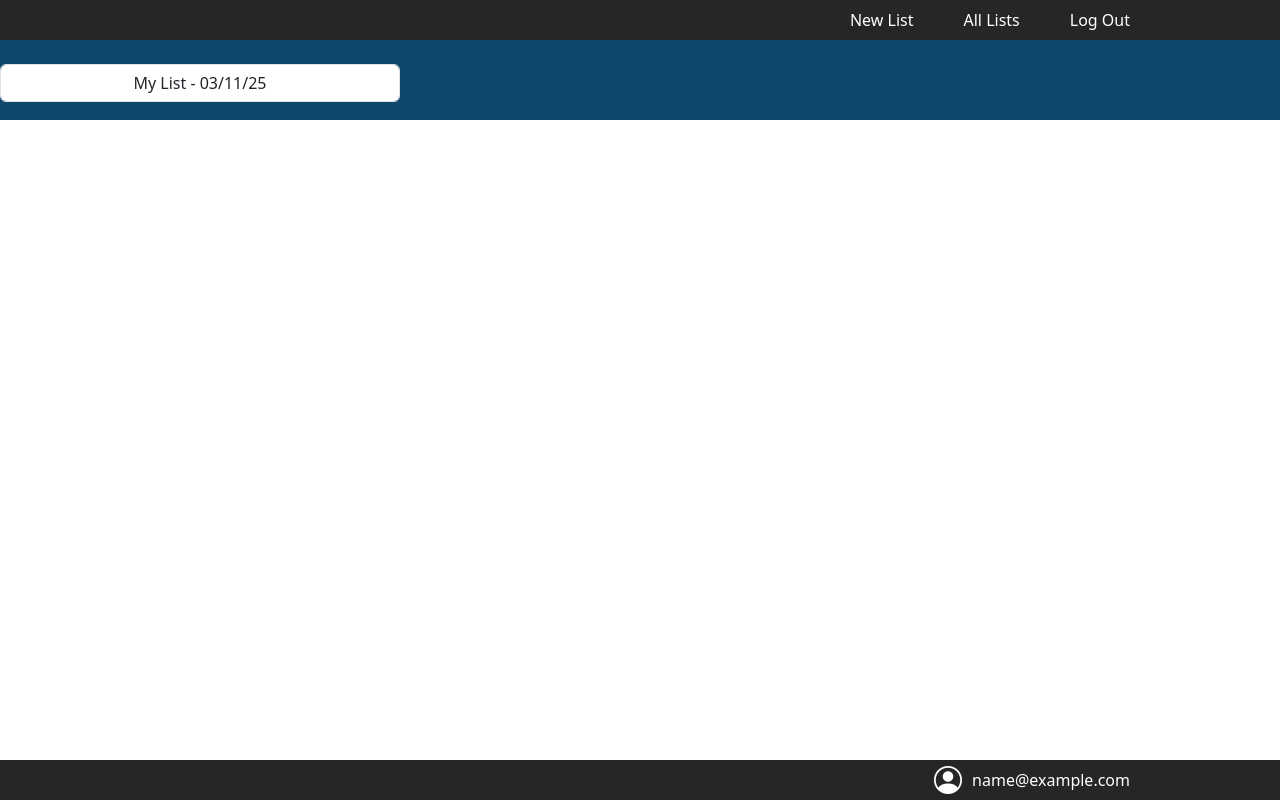
After one commit to BolognaKenshin/to-do-list, a Flask app: page /new-list in a window 1280 px wide. The commit adds this page. Run offline with Flask 3, Linux system fonts and the light colour scheme; the visitor is signed in with stand-in values (Sample User, id 1); some libraries are stand-ins or nearby versions.

Commit message:
Dev Branch

```diff
--- a/forms.py
+++ b/forms.py
@@ -1,21 +1,25 @@
+import datetime
 from flask_wtf import FlaskForm
 from wtforms import BooleanField, ColorField, StringField, SubmitField, PasswordField
 from wtforms.validators import DataRequired
 
+now = datetime.datetime.now()
+formatted_date= now.strftime("%m/%d/%y")
+
 # For Registering a new user
 class NewUserForm(FlaskForm):
     email = StringField("E-mail Address", validators=[DataRequired()])
-    password = PasswordField("Password", validators=[DataRequired])
+    password = PasswordField("Password", validators=[DataRequired()])
     submit = SubmitField("Sign up")
 # For registered users to log in
 class LoginForm(FlaskForm):
     email = StringField("E-mail Address", validators=[DataRequired()])
-    password = PasswordField("Password", validators=[DataRequired])
+    password = PasswordField("Password", validators=[DataRequired()])
     submit = SubmitField("Log in")
 
 # To generate the name of each to-do list, which will be the parent to items in the to-do items table
 class ToDoNameForm(FlaskForm):
-    to_do_name = StringField("List Name")
+    to_do_name = StringField("", default=f"My List - {formatted_date}", validators=[DataRequired()])
     # Placeholder below - want to let user click list name, press "Enter" to change
     # submit  = SubmitField("Enter Name")
     # date will be automatically applied via first submission
--- a/main.py
+++ b/main.py
@@ -1,11 +1,13 @@
 from datetime import date
-from flask import Flask, render_template
+from flask import Flask, flash, redirect,render_template, request, url_for
 from flask_bootstrap import Bootstrap5
 from flask_login import UserMixin, login_user, LoginManager, current_user, logout_user
 from flask_sqlalchemy import SQLAlchemy
+from forms import LoginForm, NewUserForm, ToDoNameForm
 import os
 from sqlalchemy.orm import relationship, DeclarativeBase, Mapped, mapped_column
-from sqlalchemy import Integer, String, Text, ForeignKey
+from sqlalchemy import Column, Integer, String, Text, ForeignKey, Table
+from typing import List
 from functools import wraps
 from werkzeug.security import generate_password_hash, check_password_hash
 
@@ -16,26 +18,48 @@ login_manager = LoginManager()
 class Base(DeclarativeBase):
     pass
 
+app.config['SQLALCHEMY_DATABASE_URI'] = os.environ.get("DB_URI", "sqlite:///to-dos.db")
 db = SQLAlchemy(model_class=Base)
 db.init_app(app)
+login_manager.init_app(app)
 Bootstrap5(app)
 
+@login_manager.user_loader
+def load_user(user_id):
+    return db.get_or_404(Users, user_id)
 
-class User(db.Model):
+relationships_table = Table(
+    "relationships_table",
+    Base.metadata,
+    Column("user_id", ForeignKey("users.id"), primary_key=True),
+    Column("list_name_id", ForeignKey("list_names.id"), primary_key=True),
+)
+
+class Users(db.Model, UserMixin):
     __tablename__ = "users"
     id: Mapped[int] = mapped_column(Integer, primary_key=True)
+    email: Mapped[str] = mapped_column(String(250), nullable=False, unique=True)
+    password: Mapped[str] = mapped_column(String(250), nullable=False)
+    list_names: Mapped[List['ListName']] = relationship(secondary=relationships_table, back_populates="list_users")
 
 class ListName(db.Model):
-    __tablename__ = "list_name"
+    __tablename__ = "list_names"
     id: Mapped[int] = mapped_column(Integer, primary_key=True)
+    list_name: Mapped[str] = mapped_column(String(250), nullable=False)
+    list_users: Mapped[List['Users']] = relationship(secondary=relationships_table, back_populates="list_names")
+    list_items: Mapped[List['ToDoItem']] = relationship()
+    list_url: Mapped[str] = mapped_column(String(), nullable=False, unique=True)
 
 class ToDoItem(db.Model):
     __tablename__ = "to_do_items"
     id: Mapped[int] = mapped_column(Integer, primary_key=True)
+    item: Mapped[str] = mapped_column(String(250), nullable=False)
+    list_name = relationship('ListName', back_populates='list_items')
+    list_name_id: Mapped[int] = mapped_column(ForeignKey('list_names.id'))
+    order_num: Mapped[int] = mapped_column(Integer, nullable=False)
 
-class Relationship(db.Model):
-    __tablename__ = "relationship_table"
-    id: Mapped[int] = mapped_column(Integer, primary_key=True)
+with app.app_context():
+    db.create_all()
 
 @app.route("/")
 def homepage():
@@ -43,19 +67,61 @@ def homepage():
 
 @app.route("/sign-up", methods=["GET", "POST"])
 def sign_up():
-    return render_template("signup.html")
+    form = NewUserForm()
+    if form.validate_on_submit():
+        result = db.session.execute(db.select(Users).where(Users.email == form.email.data))
+        user = result.scalar()
+        if user:
+            flash("An account using that email already exists.")
+            return redirect(url_for('log_in'))
+        hs_password = generate_password_hash(password=request.form.get('password'), method='pbkdf2:sha256', salt_length=8)
+
+        new_user = Users(
+            email = request.form.get('email'),
+            password = hs_password)
+
+        db.session.add(new_user)
+        db.session.commit()
+        login_user(new_user)
+        print('registered and logging in!')
+        return redirect(url_for('all_lists'))
+    return render_template("signup.html", form=form)
 
 @app.route("/log-in", methods=["GET", "POST"])
 def log_in():
-    return render_template("login.html")
+    form = LoginForm()
+    if form.validate_on_submit():
+        email = request.form.get('email')
+        password = request.form.get('password')
+        result = db.session.execute(db.select(Users).where(Users.email == email))
+        user = result.scalar()
+        if not user:
+            flash("No account exists under the provided email address.")
+        elif not check_password_hash(user.password, password):
+            flash("The password entered is invalid.")
+        else:
+            login_user(user)
+            print('logging in!')
+            return redirect(url_for('all_lists'))
+    return render_template("login.html", form=form)
 
-@app.route("/all-lists")
+@app.route("/logout")
+def logout():
+    logout_user()
+    return redirect(url_for('log_in'))
+
+@app.route("/all")
 def all_lists():
-    pass
+    return render_template("lists.html", current_user=current_user)
 
 @app.route("/list", methods=["GET", "POST"])
 def current_list():
     pass
 
+@app.route("/new-list", methods=["GET", "POST"])
+def new_list():
+    form = ToDoNameForm()
+    return render_template('new-list.html', current_user=current_user, form=form)
+
 if __name__ == "__main__":
     app.run(debug=True)
--- a/static/css/styles.css
+++ b/static/css/styles.css
@@ -1,7 +1,21 @@
+a {
+    white-space: nowrap;
+}
+
+
+.form-control {
+    width: 400px;
+    text-align: center;
+}
+
 #footer-bar {
+    align-items: center;
     background-color: #272627;
+    display: flex;
+    justify-content: end;
     width: 100%;
     height: 40px;
+    padding-right: 150px;
 }
 
 .homepage-btn {
@@ -46,7 +60,7 @@
     }
 }
 
-#homepage-title {
+#homepage-title, #new-user-h1, #log-in-h1 {
     color: white;
     font-size: 80px;
     text-align: center;
@@ -68,6 +82,12 @@
 
 html, body {
     background-color: #17669a;
+}
+
+#list-name-bar {
+    background-color: #10486d;
+    height: 80px;
+    width: 100%;
 }
 
 main {
@@ -95,10 +115,28 @@ nav {
     color: white;
 }
 
+#new-list-main {
+    align-items: start;
+    background-color: white;
+}
+
+
+#new-user-div, #log-in-div {
+    display: flex;
+    background-color: #10486d;
+    flex-direction: column;
+    width: 100%;
+    padding-top: 30px;
+    padding-bottom: 20px;
+    align-items: center;
+    text-align: center;
+}
+
 #top-bar {
     align-items: center;
     display: flex;
     background-color: #272627;
+    flex-wrap: wrap;
     height: 40px;
     width: 100%;
     padding: 0 150px;
@@ -122,7 +160,9 @@ nav {
     }
 }
 
-
+#top-bar-email {
+    color: white;
+}
 
 #top-bar-title {
     align-items: center;
@@ -132,8 +172,15 @@ nav {
     color: white;
 }
 
+#username-div {
+    display: flex;
+    align-items: center;
+    height: 40px;
+}
+
 i.bi {
     color: white;
     font-size: 1.75rem !important;
+    line-height: 1;
     margin-right: 10px;
 }
--- a/templates/footer.html
+++ b/templates/footer.html
@@ -1,5 +1,10 @@
         <footer>
-            <div id="footer-bar"></div>
+            <div id="footer-bar">
+                {% if current_user.is_authenticated %}
+                <i class="bi bi-person-circle"></i>
+                <span id="top-bar-email">{{ current_user.email }}</span>
+                {% endif %}
+            </div>
         </footer>
         {{ bootstrap.load_js() }}
     </body>
--- a/templates/header.html
+++ b/templates/header.html
@@ -11,12 +11,21 @@
 </head>
 <body>
     <header id="top-bar" >
+
+
+        {% if not current_user.is_authenticated %}
         <div id="top-bar-title">
-            <i class="bi bi-card-checklist"></i>
-            <span>To-Do Share</span>
+            <i class="bi bi-card-checklist"></i><span>To-Do Share</span>
         </div>
         <nav>
             <a class="nav-link" href='{{ url_for("log_in") }}'>Log in</a>
             <a class="nav-link" href='{{ url_for("sign_up") }}'>Sign up</a>
         </nav>
+        {% else %}
+        <nav id="authenticated-nav">
+            <a class="nav-link" href='{{ url_for("new_list") }}'>New List</a>
+            <a class="nav-link" href='{{ url_for("all_lists") }}'>All Lists</a>
+            <a class="nav-link" href='{{ url_for("logout") }}'>Log Out</a>
+        </nav>
+        {% endif %}
     </header>
--- /dev/null
+++ b/templates/new-list.html
@@ -0,0 +1,9 @@
+{% include 'header.html' %} {% from "bootstrap5/form.html" import render_form %}
+
+<main id="new-list-main">
+    <div id="list-name-bar">
+        {{ render_form(form, novalidate=True) }}
+    </div>
+</main>
+
+{% include 'footer.html' %}
```
Also changed, not shown: templates/lists.html (added, +7 -0 lines), templates/login.html (+15 -2 lines), templates/signup.html (+7 -2 lines).
